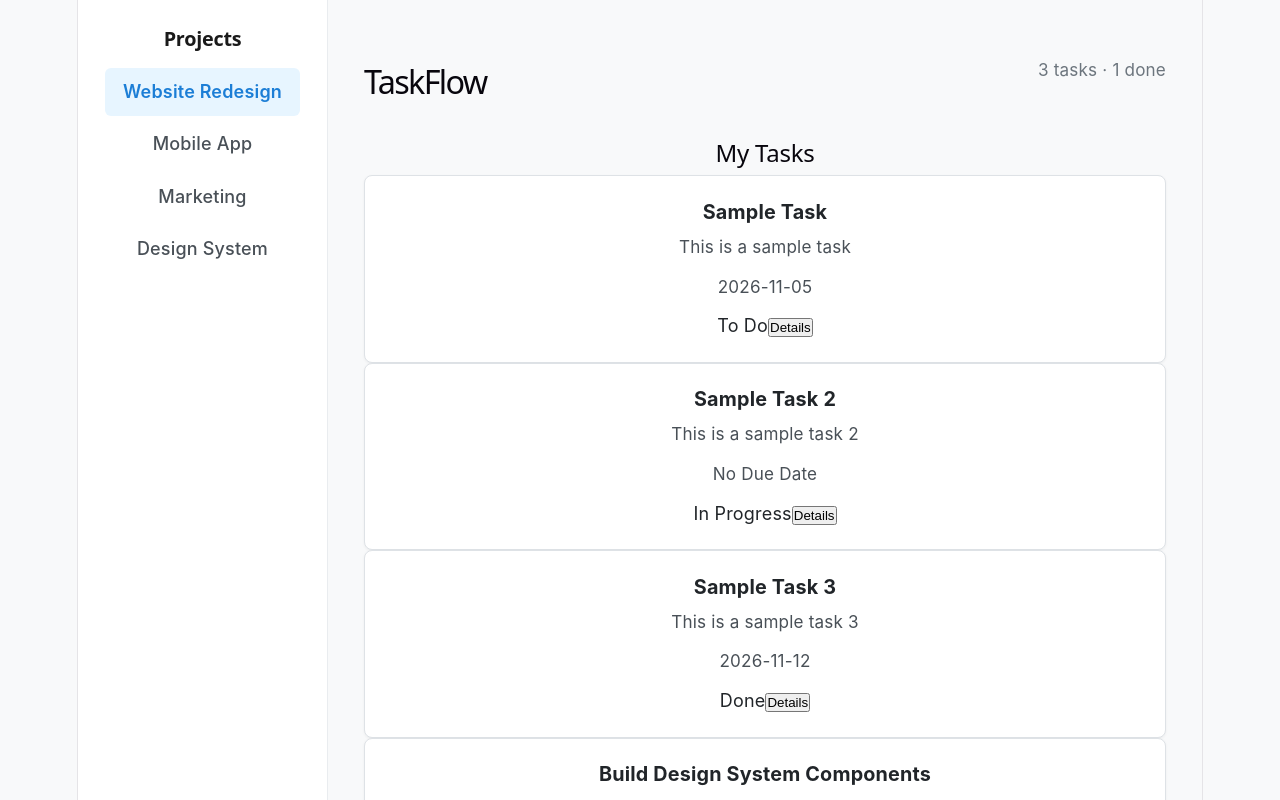
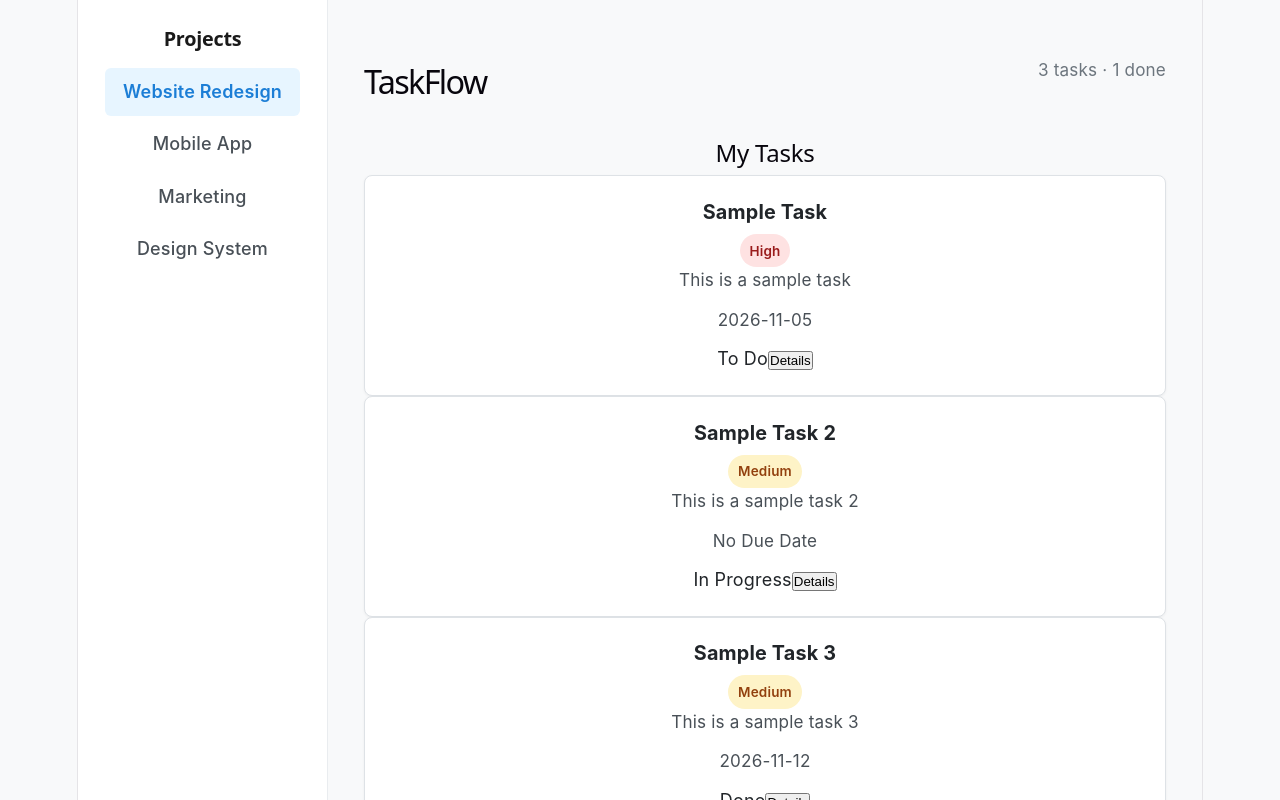
Before and after one commit to Elnour1/javascript-everywhere, a React (Vite) app in the folder day-07/react/: page / in a window 1280 px wide. Shown: the top 800 px of the page. Built offline with nearby package versions, Linux system fonts and the light colour scheme.

Commit message:
feat: add Badge component with tone variants and integrate with TaskCard

```diff
--- a/day-07/react/src/App.css
+++ b/day-07/react/src/App.css
@@ -150,3 +150,26 @@ body {
   color: #868e96;
   font-size: 0.875rem;
 }
+.badge {
+  display: inline-block;
+  padding: 0.2rem 0.55rem;
+  border-radius: 9999px;
+  font-size: 0.75rem;
+  font-weight: 600;
+  text-transform: capitalize;
+}
+
+.badge--neutral {
+  background-color: #e2e8f0;
+  color: #334155;
+}
+
+.badge--warning {
+  background-color: #fef3c7;
+  color: #92400e;
+}
+
+.badge--danger {
+  background-color: #fee2e2;
+  color: #991b1b;
+}
--- /dev/null
+++ b/day-07/react/src/components/Badge.tsx
@@ -0,0 +1,14 @@
+import type { ReactNode } from "react";
+
+export interface BadgeProps {
+  children: ReactNode;
+  tone?: "neutral" | "warning" | "danger";
+}
+
+export function Badge({ children, tone = "neutral" }: BadgeProps) {
+  return (
+    <span className={`badge badge--${tone}`}>
+      {children}
+    </span>
+  );
+}
--- a/day-07/react/src/components/TaskCard.tsx
+++ b/day-07/react/src/components/TaskCard.tsx
@@ -1,9 +1,11 @@
 import type { Task } from "../types/task";
-import type {MouseEvent} from 'react'
+import { Badge } from "./Badge";
+import type { MouseEvent } from "react";
+
 interface TaskCardProps {
-  task : Task
-  variant? : 'default' | 'urgent'
-  onSelect: (id:number)=>void
+  task: Task;
+  variant?: "default" | "urgent";
+  onSelect: (id: number) => void;
 }
 
 function getStatusLabel(status: string): string {
@@ -11,22 +13,37 @@ function getStatusLabel(status: string): string {
   if (status === "in-progress") return "In Progress";
   return "Done";
 }
-function TaskCard({ task, variant= 'default', onSelect }: TaskCardProps) {
-  function handleDetailsClick(event: MouseEvent<HTMLButtonElement>)
-  {
+
+export function TaskCard({ task, variant = "default", onSelect }: TaskCardProps) {
+  function handleDetailsClick(event: MouseEvent<HTMLButtonElement>) {
     console.log(`button clicked`, event.currentTarget.textContent);
     onSelect(task.id);
   }
+
+  const priority = task.priority ?? "medium";
+
+  const toneMap: Record<"low" | "medium" | "high", "neutral" | "warning" | "danger"> = {
+    low: "neutral",
+    medium: "warning",
+    high: "danger",
+  };
+
+  const badgeTone = toneMap[priority];
+
   return (
     <article className={`task-card task-card-${variant}`}>
       <h3 className="task-title">{task.title}</h3>
-      <p className="task-description">
-        {task.description}
-      </p>
-      <p className = "task-date">{task.dueDate ?? 'No Due Date'}</p>
-      <span className={`task-status status-${task.status}`}>{getStatusLabel(task.status)}</span>
-      <button className="task-button" onClick={handleDetailsClick}>Details</button>
+      <Badge tone={badgeTone}>{priority}</Badge>
+      <p className="task-description">{task.description}</p>
+      <p className="task-date">{task.dueDate ?? "No Due Date"}</p>
+      <span className={`task-status status-${task.status}`}>
+        {getStatusLabel(task.status)}
+      </span>
+      <button className="task-button" onClick={handleDetailsClick}>
+        Details
+      </button>
     </article>
   );
 }
+
 export default TaskCard;
```
